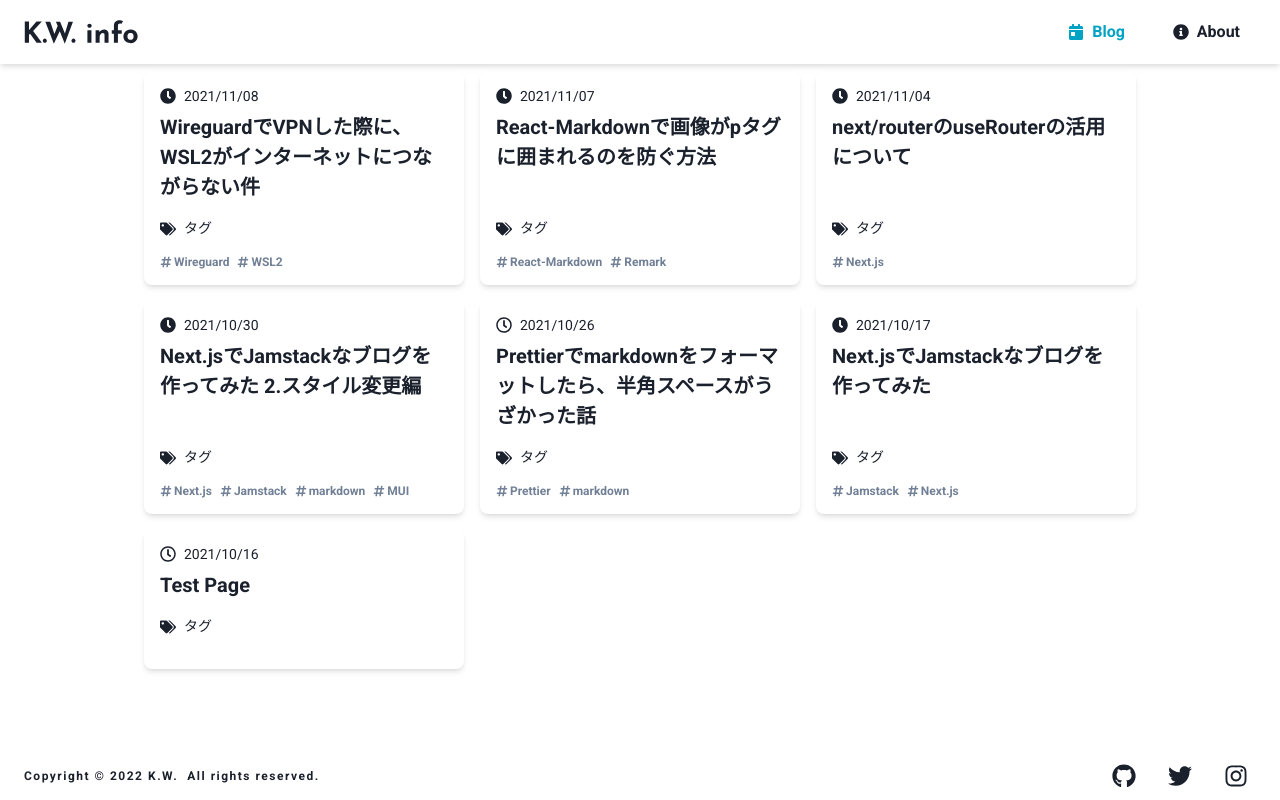
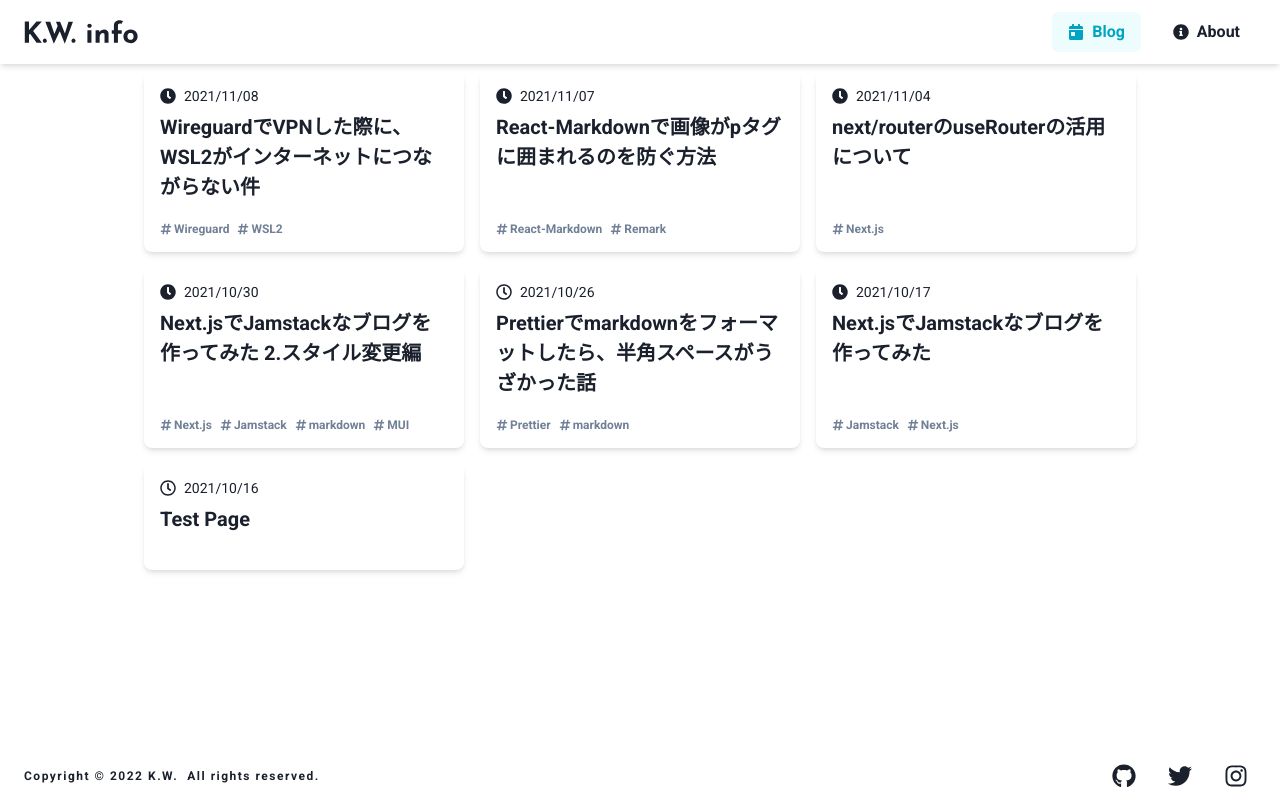
Before and after one commit to waigo001/Blog, a Next.js app: page /blog in a window 1280 px wide. Built offline with nearby package versions, Linux system fonts and the light colour scheme.

Commit message:
update component color

```diff
--- a/src/components/layout/common/footer.tsx
+++ b/src/components/layout/common/footer.tsx
@@ -1,12 +1,5 @@
 import React from "react";
-import {
-  chakra,
-  Flex,
-  HTMLChakraProps,
-  useColorModeValue,
-  Text,
-  Box,
-} from "@chakra-ui/react";
+import { chakra, Flex, HTMLChakraProps, Text, Box } from "@chakra-ui/react";
 import { format } from "date-fns";
 import { SocialLink } from "src/components/uiParts";
 import { FaGithub, FaTwitter, FaInstagram } from "react-icons/fa";
@@ -62,9 +55,8 @@ const FooterContent = () => {
 };
 
 const Footer = (props: HTMLChakraProps<"footer">) => {
-  const bg = useColorModeValue("white", "gray.800");
   return (
-    <chakra.footer width="full" bg={bg} {...props}>
+    <chakra.footer width="full" {...props}>
       <chakra.div height="3rem" mx="auto" maxW="8xl">
         <FooterContent />
       </chakra.div>
--- a/src/components/layout/common/header.tsx
+++ b/src/components/layout/common/header.tsx
@@ -32,9 +32,13 @@ const NavLink: React.VFC<NavLinkProps> = ({ href, children, icon }) => {
       <Link href={href} passHref>
         <Button
           as="a"
+          aria-current={isActive ? "page" : undefined}
           leftIcon={icon}
           variant="ghost"
           colorScheme={isActive ? "cyan" : "gray"}
+          _activeLink={{
+            bg: useColorModeValue("cyan.50", "rgba(48, 140, 122, 0.3)"),
+          }}
         >
           {children}
         </Button>
@@ -91,7 +95,7 @@ const HeaderContent: React.VFC = () => {
 
 const Header: React.VFC<HTMLChakraProps<"header">> = ({ ...props }) => {
   const bg = useColorModeValue("white", "gray.800");
-  const shadow = useColorModeValue("md", "xl");
+  const shadow = useColorModeValue("md", "2xl");
 
   return (
     <chakra.header
--- a/src/components/layout/common/mobileNav.tsx
+++ b/src/components/layout/common/mobileNav.tsx
@@ -10,6 +10,7 @@ import {
   HStack,
   ListItem,
   UnorderedList,
+  useColorModeValue,
 } from "@chakra-ui/react";
 import Link from "next/link";
 import { useRouter } from "next/router";
@@ -38,11 +39,15 @@ const NavLink: React.VFC<NavLinkProps> = ({ href, children, icon }) => {
       <Link href={href} passHref>
         <Button
           as="a"
+          aria-current={isActive ? "page" : undefined}
           leftIcon={icon}
-          w="100%"
+          isFullWidth
           justifyContent="left"
           variant={"ghost"}
           colorScheme={isActive ? "cyan" : "gray"}
+          _activeLink={{
+            bg: useColorModeValue("cyan.50", "rgba(48, 140, 122, 0.3)"),
+          }}
         >
           {children}
         </Button>
@@ -58,18 +63,13 @@ type Props = {
 
 const MobileNavContent: React.VFC<Props> = ({ isOpen, onClose }) => {
   return (
-    <Drawer
-      placement="left"
-      isOpen={isOpen}
-      onClose={onClose}
-      size="xs"
-    >
+    <Drawer placement="left" isOpen={isOpen} onClose={onClose} size="xs">
       <DrawerOverlay />
 
       <DrawerContent>
         <DrawerCloseButton size="lg" />
 
-        <DrawerHeader>
+        <DrawerHeader pt="6">
           <Logo height="6" />
         </DrawerHeader>
         <DrawerBody>
--- a/src/components/uiParts/BlogCard.tsx
+++ b/src/components/uiParts/BlogCard.tsx
@@ -15,7 +15,7 @@ const BlogCard: React.VFC<Props> = ({ post }) => {
       as="article"
       direction="column"
       bg={useColorModeValue("white", "gray.800")}
-      boxShadow={useColorModeValue("md", "xl")}
+      boxShadow={useColorModeValue("md", "2xl")}
       p="4"
       rounded="lg"
       h="100%"
@@ -29,10 +29,6 @@ const BlogCard: React.VFC<Props> = ({ post }) => {
         </Text>
       </Link>
       <Flex flex="1" />
-      <Flex align="center" gridGap="2" mt="2" mb="1">
-        <FaTags />
-        <Text fontSize="sm">タグ</Text>
-      </Flex>
       <Tags tags={post.tags} />
     </Flex>
   );
```
